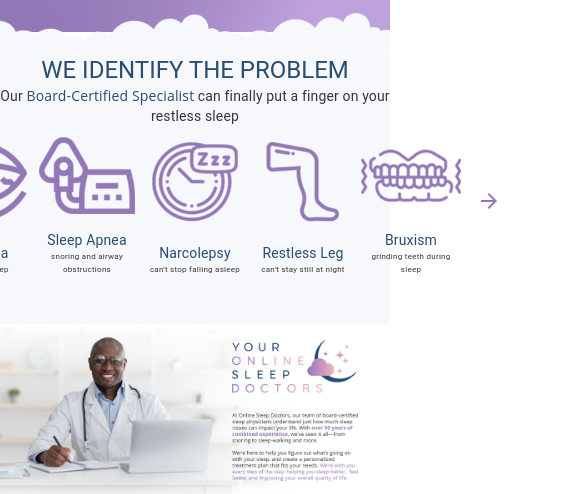
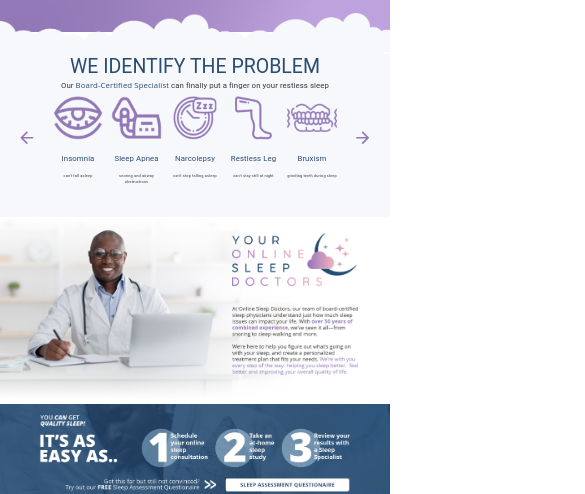
Before and after one commit to Chukwudi-O/online_sleep_doctors, a Next.js app: page / in a window 390 px wide. Shown: the part 358-852 px from the top of the page, 585 px wide, since content can reach past the window. Built offline with nearby package versions, Linux system fonts and the light colour scheme.

Commit message:
MAde more sections responsive to screen width

```diff
--- a/src/app/Sections.jsx
+++ b/src/app/Sections.jsx
@@ -188,8 +188,10 @@ export function CloudsSection(){
             </Box>
 
             <Stack
+            className="cs_head"
             bgcolor="#f6f8fc"
-            textAlign="center">
+            textAlign="center"
+            px={2}>
 
                 <Typography
                 className="highlight"
--- a/src/app/globals.css
+++ b/src/app/globals.css
@@ -80,4 +80,11 @@ body{margin: 0;}
     padding-top: 3.5%;
   }
 
+  .cs_head h1{
+    font-size: 5vw;
+  }
+  .cs_head h3{
+    font-size: 2vw;
+  }
+
 }
--- a/src/app/page.jsx
+++ b/src/app/page.jsx
@@ -3,6 +3,7 @@ import { Box, Stack } from "@mui/material";
 import {CtaHero, CloudsSection, OsdHero, SleepDisorderTreatment, BannerHero} from "./Sections";
 import Image from "next/image";
 import section4 from "../assets/home_section4.png";
+import section5 from "../assets/home_section5.png";
 import section2 from "../assets/home_section2.png";
 
 
@@ -36,7 +37,10 @@ export default function Home() {
           alt="woman sleeping on desk"/>
       </Box>
 
-      <BannerHero/>
+        <Image
+          src={section5}
+          style={{width:"100%", height:"50%",backgroundSize:"contain"}}
+          alt="woman sleeping on desk"/>
 
     </Box>
   );
--- a/src/components/SymptomSlider.jsx
+++ b/src/components/SymptomSlider.jsx
@@ -18,15 +18,15 @@ export default function SymptomSlider(){
 
     return(
         <Box
-        pb="3rem"
+        pb="2rem"
         width="100%"
         display="flex"
-        gap={1}
+        gap="2vw"
         justifyContent="center"
         bgcolor="#f6f8fc">
 
             <IconButton sx={{height:"fit-content",marginY:"auto",color:"#9278b6"}}>
-                <ArrowBack/>
+                <ArrowBack sx={{fontSize:"5vw"}}/>
             </IconButton>
 
             {symptoms.map((symp,i) => {
@@ -34,7 +34,7 @@ export default function SymptomSlider(){
             })}
 
             <IconButton sx={{height:"fit-content",marginY:"auto",color:"#9278b6"}}>
-                <ArrowForward/>
+                <ArrowForward sx={{fontSize:"5vw"}}/>
             </IconButton>
 
         </Box>
@@ -44,18 +44,17 @@ export default function SymptomSlider(){
 function Symptom({img_url,symptom,description}){
     return (
         <Stack
-        width="150px"
+        width="13vw"
+        gap={1}
         textAlign="center">
-            <Box
-            margin="auto"
-            width="100px">
+            <Box>
                 <Image
                 src={img_url}
                 alt={`${symptom} icon `}
-                style={{width:"100px",height:"100px",scale:0.75}}/>
+                style={{width:"100%",height:"100%"}}/>
             </Box>
-            <Typography component="h5" variant="body2" className="highlight">{symptom}</Typography>
-            <Typography component="p" variant="caption" fontSize="0.5rem" className="text">{description}</Typography>
+            <Typography component="h5" variant="body2"  fontSize="2vw" className="highlight">{symptom}</Typography>
+            <Typography component="p" variant="caption" fontSize="1vw" className="text">{description}</Typography>
         </Stack>
     );
 }
```
Also changed, not shown: src/assets/home_section5.png (added).
